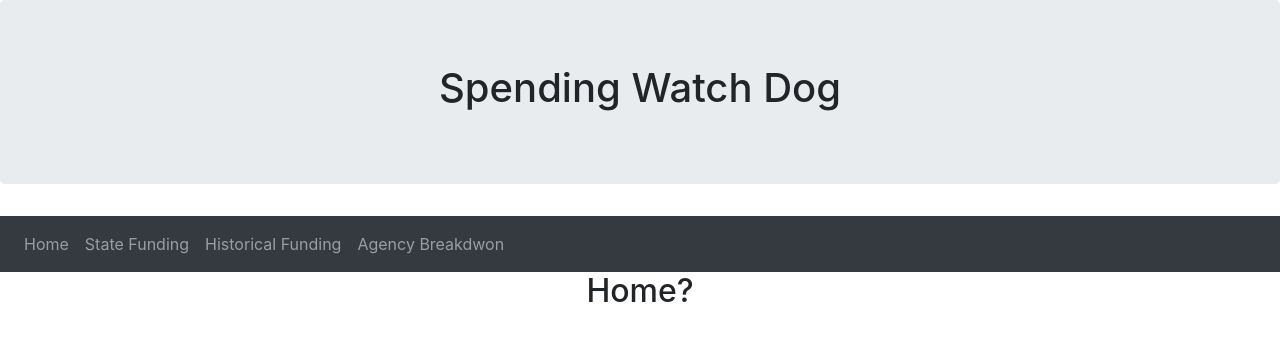
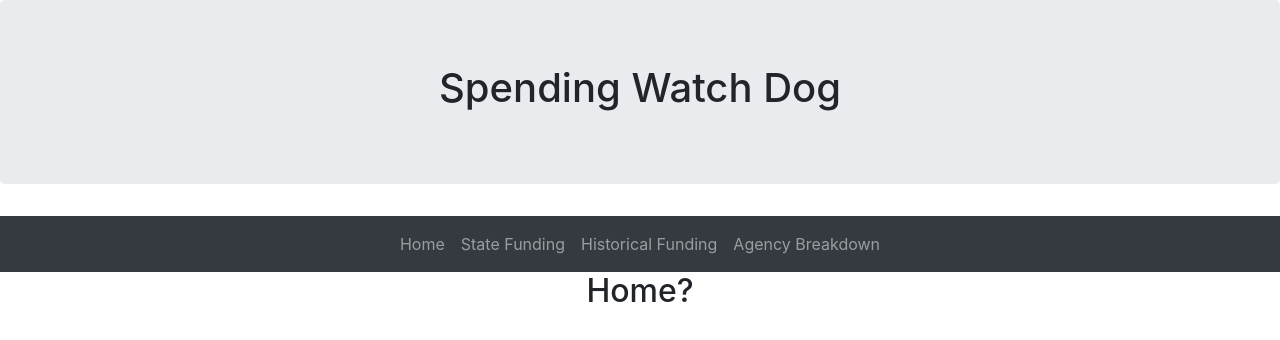
Before and after one commit to joemdevlin/spendingWatchDog, a React (Create React App) app: page / in a window 1280 px wide. Shown: the top 340 px of the page. Built offline with nearby package versions, Linux system fonts and the light colour scheme; the HTML template or start-up script is replaced by a standard one.

Commit message:
Added colors

```diff
--- a/src/App.js
+++ b/src/App.js
@@ -20,11 +20,11 @@ function App() {
       </Jumbotron>
       <HashRouter>
         <div class="navbar navbar-expand-md navbar-dark bg-dark">
-          <ul class="navbar-nav mr-auto">
+          <ul class="navbar-nav mx-auto">
             <li class="nav-item"><Link class="nav-link" to="/">Home</Link></li>
             <li class="nav-item"><Link class="nav-link" to="/states">State Funding</Link></li>
             <li class="nav-item"><Link class="nav-link" to="/historical">Historical Funding</Link></li>
-            <li class="nav-item"><Link class="nav-link" to="/breakdown">Agency Breakdwon</Link></li>
+            <li class="nav-item"><Link class="nav-link" to="/breakdown">Agency Breakdown</Link></li>
           </ul>
 
         </div>
--- a/src/components/AgencyBreakdownView.js
+++ b/src/components/AgencyBreakdownView.js
@@ -1,8 +1,12 @@
 import React, { Component } from 'react';
 import { ReactSearchAutocomplete } from "react-search-autocomplete";
 import {Form, Row, Col} from "react-bootstrap";
-import { PieChart, Pie, Legend, Tooltip, ResponsiveContainer } from 'recharts';
+import { PieChart, Pie, Legend, Tooltip, ResponsiveContainer, Cell } from 'recharts';
 import APIRequester from '../apiRequester';
+
+let randomColor =  function(){
+  return '#' + Math.floor(Math.random()*16777215).toString(16)
+};
 
 class AgencyBreakdownView extends Component {
   constructor(props){
@@ -34,6 +38,9 @@ class AgencyBreakdownView extends Component {
   graph(){
     return  <PieChart>
                 <Pie data={this.state.dataToGraph} dataKey="amount" nameKey="name" cx="50%" cy="50%" outerRadius={120} fill="#8884d8" >
+                {
+                  this.state.dataToGraph.map((entry, index) => <Cell fill={randomColor()}/>)
+                 }
                 </Pie>
                 <Tooltip formatter={this.moneyFormatter}/>
                 <Legend />
@@ -75,7 +82,7 @@ class AgencyBreakdownView extends Component {
         this.serverRequest  = APIRequester.getAgencyBudgets(ele.tierCode)
         .then(function(result) {
           console.log(result);
-          const formatted = result[0].subFunding.map(ele => {return {name : ele.year, amount : ele.amount}});
+          const formatted = result[0].subFunding.map(ele => {return {name : ele.name, amount : ele.amount}});
           console.log(formatted);
           _this.setState({
             dataToGraph: formatted
```
